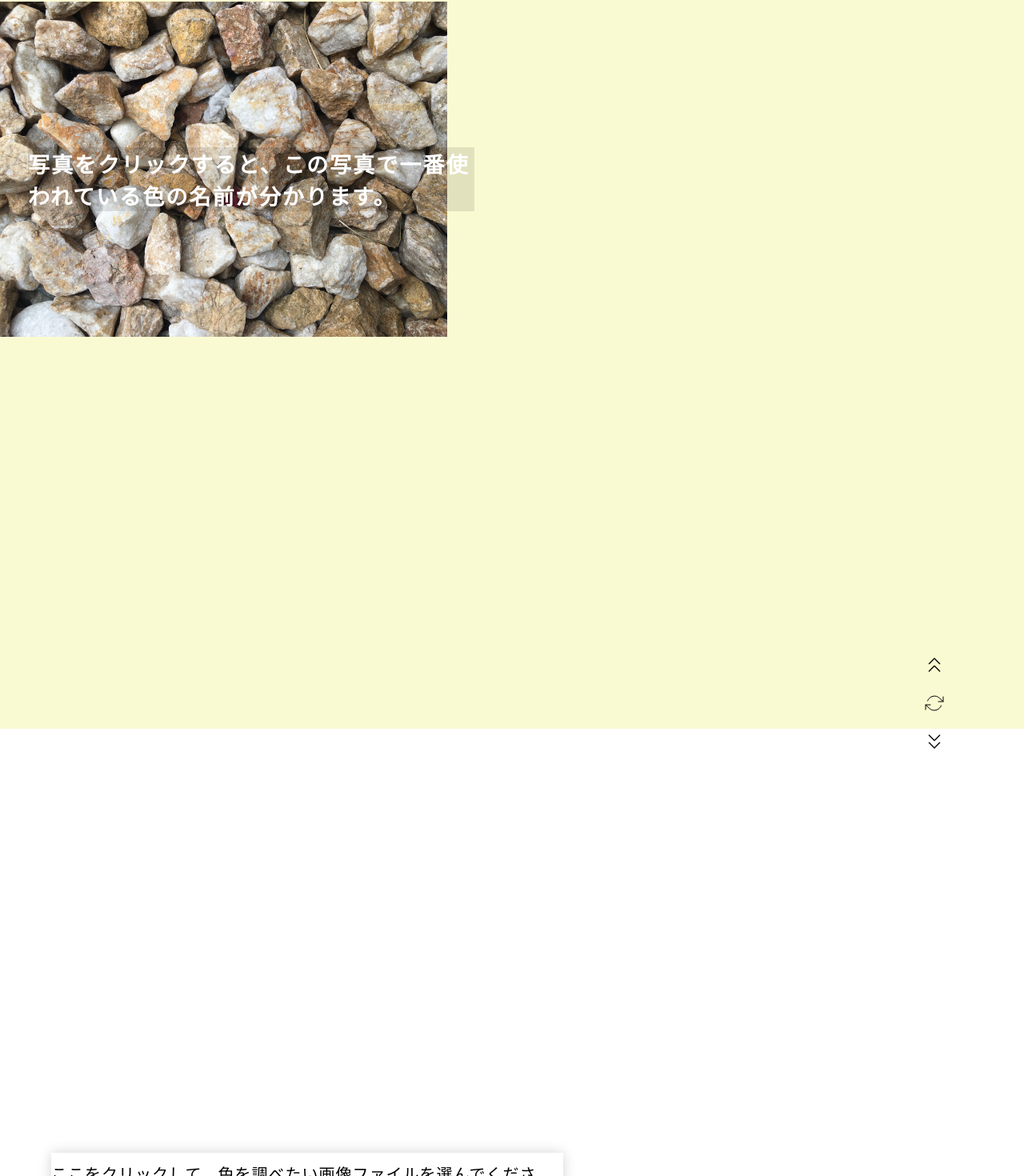
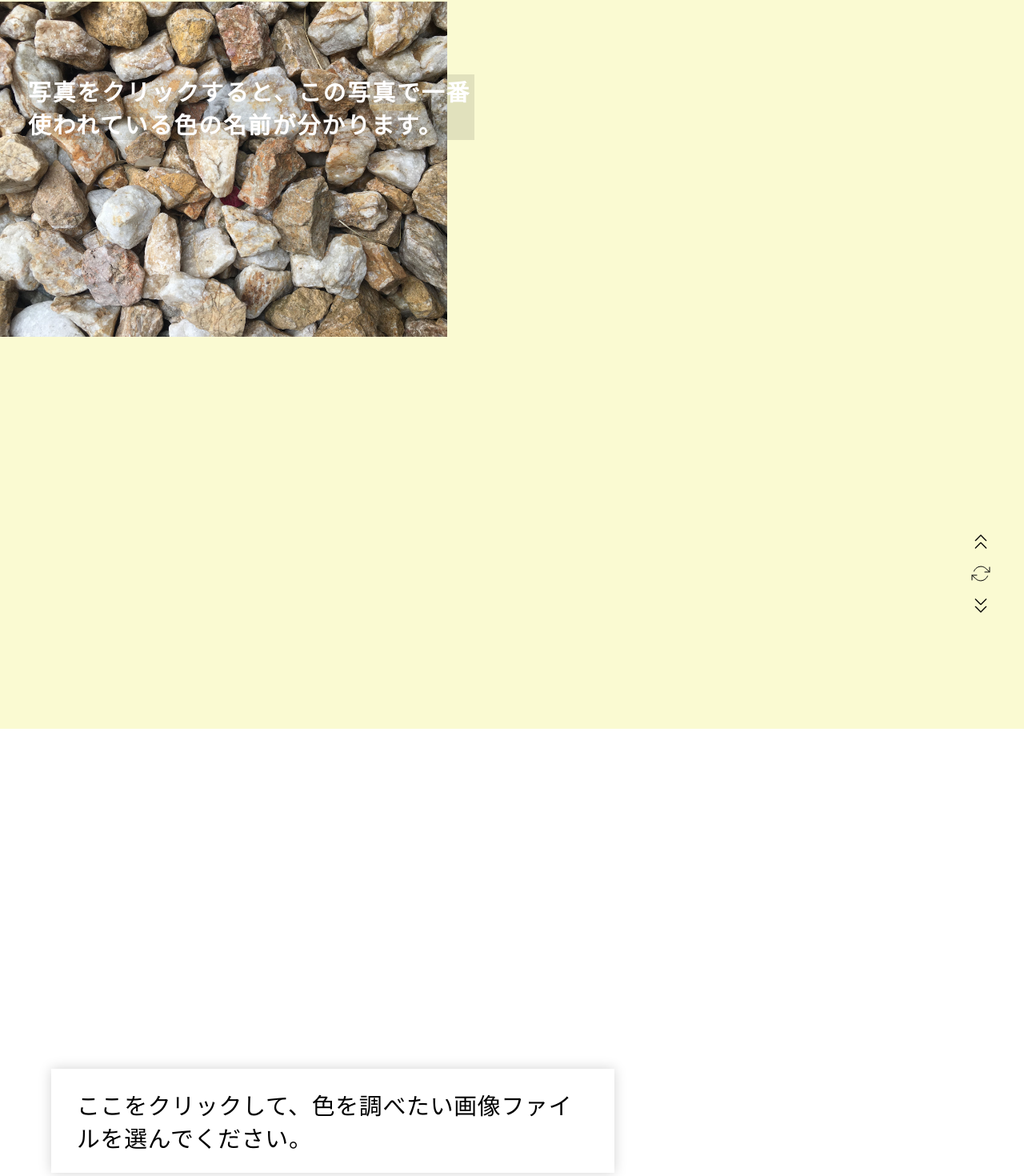
Before and after one commit to miomaeshima/name-of-colors, a React (Create React App) app in the folder client/: page / in a window 1280 px wide. Shown: the part 1119-2589 px from the top of the page at 80% size. Built offline with nearby package versions, Linux system fonts and the light colour scheme; what colorthief would draw is missing.

Commit message:
edited CSS

```diff
--- a/client/src/components/Demo/Demo.css
+++ b/client/src/components/Demo/Demo.css
@@ -21,15 +21,19 @@
   scroll-behavior: smooth;
 }
 #demoText {
+  position: absolute;
+  top: 10%;
+  left: 5%;
   width: 80%;
-  font-size: 1.7em;
+  font-size: clamp(
+    1.2rem,
+    1vw + 1rem,
+    2.5rem
+  );
   letter-spacing: 0.05em;
   color: white;
-  position: absolute;
   font-weight: bold;
   font-family: "メイリオ", "Meiryo", sans-serif;
-  top: 20%;
-  left: 5%;
   letter-spacing: 0.07em;
   background: rgb(0, 0, 0, 0.1);
   pointer-events: none;
@@ -51,11 +55,11 @@
 
 #linkContainer {
   position: absolute;
-  top: 90%;
-  left: 90%;
+  bottom: 14%;
+  right: 3%;
   display: flex;
   flex-direction: column;
-  gap: 1rem;
+  gap: 0.5rem;
   align-items: center;
 
 }
--- a/client/src/components/Home/Home.css
+++ b/client/src/components/Home/Home.css
@@ -1,5 +1,10 @@
+body{
+  height: 100%
+}
+
 html {
   scroll-behavior: smooth;
+  height: 100%;
 }
 
 #home {
@@ -11,7 +16,8 @@ html {
 #title {
   font-size: 80px;
   font-family: SimSun, Mincho;
-  padding: 10vw;
+  padding-left: 10vw;
+  padding-top: 15vh;
   color: darkslategray;
 
   display: flex;
--- a/client/src/components/Home/Home.js
+++ b/client/src/components/Home/Home.js
@@ -1,5 +1,4 @@
 import "./Home.css";
-import { getRgb } from "../utility.js";
 
 function Home() {
   return (
--- a/client/src/components/Selectfile/SelectFile.css
+++ b/client/src/components/Selectfile/SelectFile.css
@@ -1,7 +1,7 @@
 #selectYourFile {
   position: relative;
   margin-top: 90px;
-  height: 120vh;
+  height: 100vh;
   display:flex;
   flex-direction: column;
   justify-content: center;
@@ -12,9 +12,13 @@
 
 #label{
   margin-left: 5vw;
-  font-size: 20px;
-  letter-spacing: 0.05em;
-  height:10vh;
+  font-size: clamp(
+    1.2rem,
+    1vw + 1rem,
+    2.5rem
+  );
+  letter-spacing: 0.05rem;
+  padding: 1.5rem 2rem 1.5rem 2rem;
   max-width: 50vw;
   box-shadow: 0px 0px 15px lightgrey;
   display:flex;
@@ -61,7 +65,7 @@ label:active{
 }
 #selectNameBox {
   width: 50vw;
-  font-size: 50px;
+  font-size: 3rem;
   font-family: Ryumin Regular KL;
   display: flex;
   font-size: 50px;
@@ -75,10 +79,10 @@ label:active{
 
 #linkContainer2 {
   position: absolute;
-  bottom: 10%;
-  left: 90%;
+  bottom: 3%;
+  right: 3%;
   display: flex;
   flex-direction: column;
-  gap: 1rem;
+  gap: 0.5rem;
   align-items: center;
 }
```
